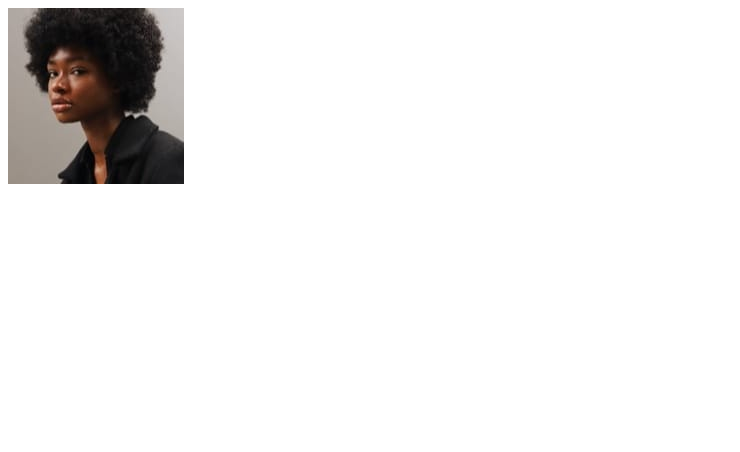
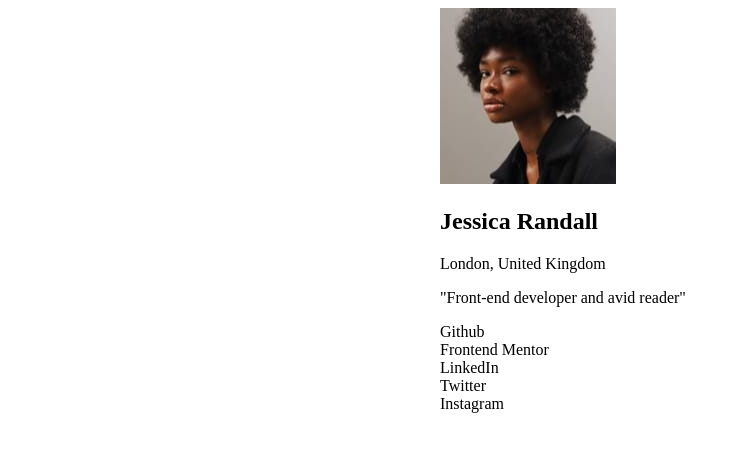
Before and after one commit to BuhleMtshali/social-links-profile-main, a plain HTML site: page index1.html in a window 1280 px wide. Shown: the whole page, without its empty margins (0-740 px from the left). Drawn offline with Linux system fonts and the light colour scheme.

Commit message:
Updated the index file, added some changes to the stylesheet

```diff
--- a/index1.html
+++ b/index1.html
@@ -11,6 +11,14 @@
       <div class="image-profile">
         <img src="assets/images/avatar-jessica.jpeg" alt="profile picture" />
       </div>
+      <h2>Jessica Randall</h2>
+      <p class="location">London, United Kingdom</p>
+      <p>"Front-end developer and avid reader"</p>
+      <div class="socials">Github</div>
+      <div class="socials">Frontend Mentor</div>
+      <div class="socials">LinkedIn</div>
+      <div class="socials">Twitter</div>
+      <div class="socials">Instagram</div>
     </div>
   </body>
 </html>
--- a/style.css
+++ b/style.css
@@ -0,0 +1,5 @@
+.container {
+  display: block;
+  margin: auto;
+  width: 400px;
+}
```
